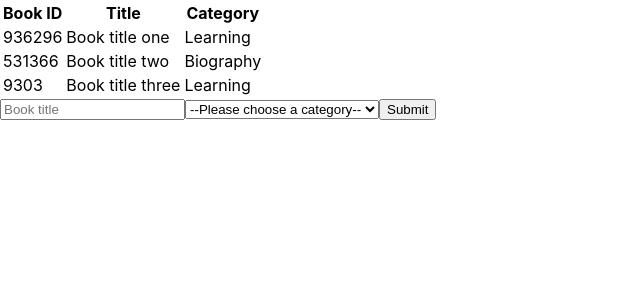
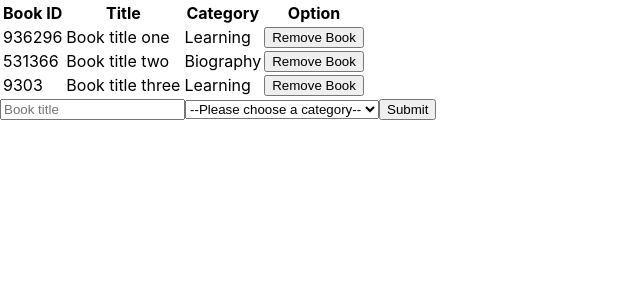
Before and after one commit to SarvarKh/Bookstore-CMS, a React (Create React App) app: page / in a window 1280 px wide. Shown: the top 300 px of the page, without its empty margins (0-640 px from the left). Built offline with nearby package versions, Linux system fonts and the light colour scheme.

Commit message:
Move tr tag from Book.js to BooksList.js and add delete btns

```diff
--- a/src/components/Book.js
+++ b/src/components/Book.js
@@ -2,11 +2,11 @@ import React from 'react';
 import PropTypes from 'prop-types';
 
 const Book = ({ book }) => (
-  <tr>
+  <>
     <td>{book.id}</td>
     <td>{book.title}</td>
     <td>{book.category}</td>
-  </tr>
+  </>
 );
 
 export default Book;
--- a/src/containers/BooksList.js
+++ b/src/containers/BooksList.js
@@ -9,9 +9,13 @@ const BooksList = ({ books }) => (
       <th>Book ID</th>
       <th>Title</th>
       <th>Category</th>
+      <th>Option</th>
     </tr>
     {books.map((book) => (
-      <Book key={book.id} book={book} />
+      <tr key={book.id}>
+        <Book book={book} />
+        <button type="button">Remove Book</button>
+      </tr>
     ))}
   </table>
 );
```
